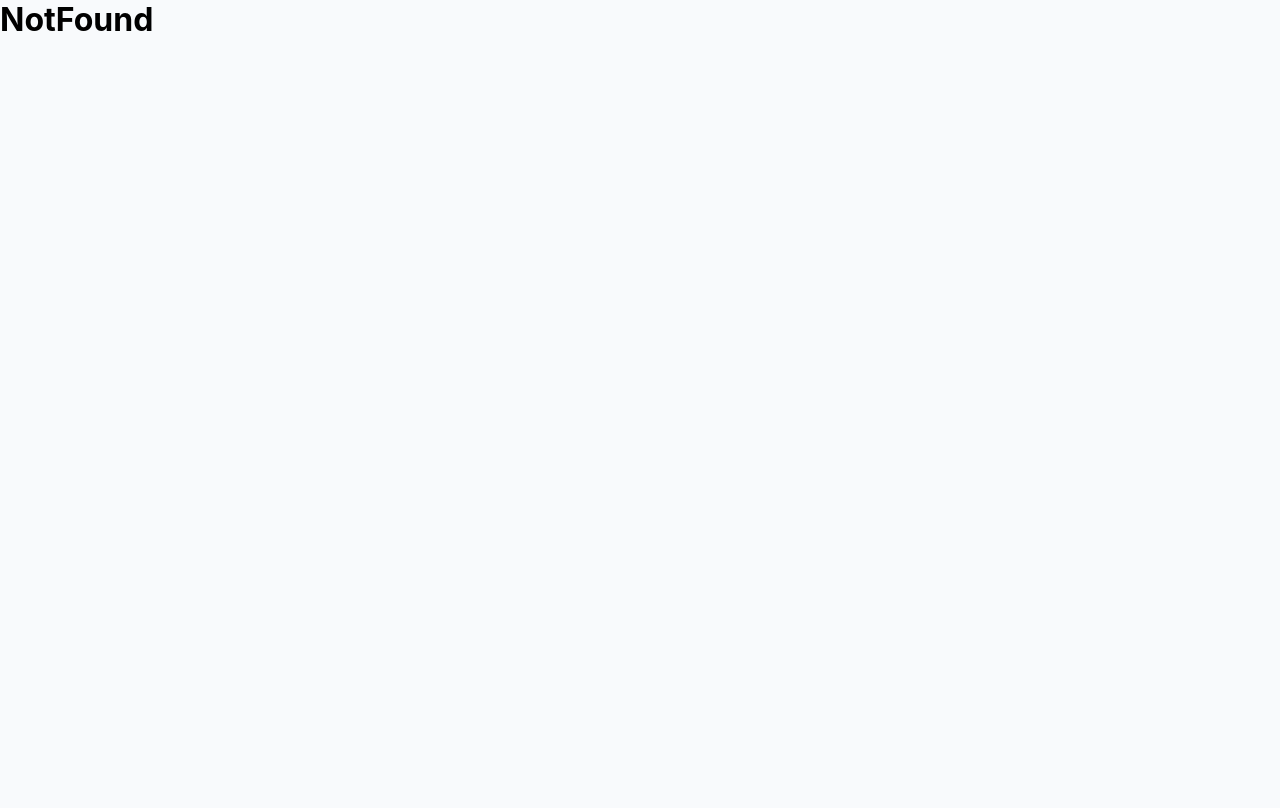
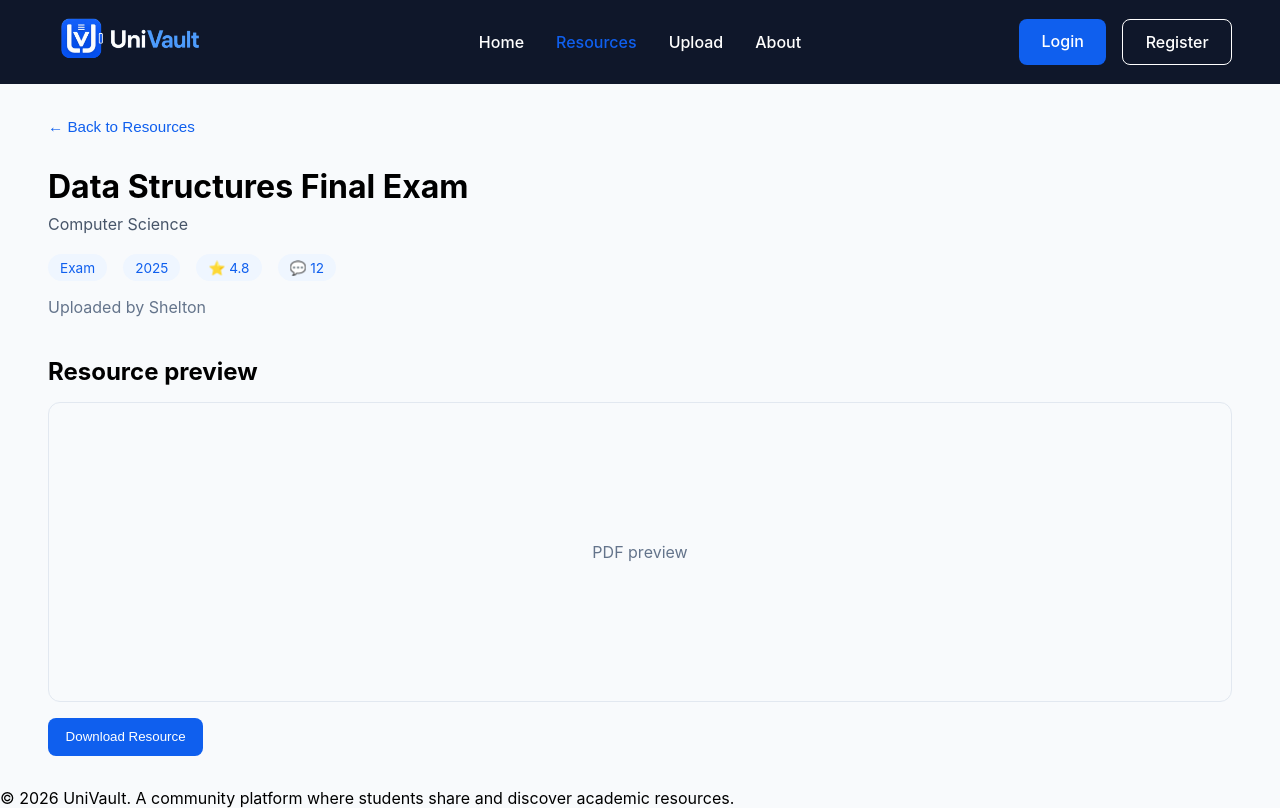
Before and after one commit to SheltonTeles/univault, a React app in the folder frontend/: page /resources/1 in a window 1280 px wide. Built offline with nearby package versions, Linux system fonts and the light colour scheme; the HTML template or start-up script is replaced by a standard one.

Commit message:
Completed resource page navigation

```diff
--- a/frontend/src/components/Resources/ResourceCard.jsx
+++ b/frontend/src/components/Resources/ResourceCard.jsx
@@ -1,7 +1,9 @@
 import Card from "../ui/Card";
 import "./ResourceCard.css";
+import { useNavigate } from "react-router-dom";
+function ResourceCard({ resource }) {
 
-function ResourceCard({ resource }) {
+  const navigate = useNavigate();
   return (
     <Card>
 
@@ -35,7 +37,7 @@ function ResourceCard({ resource }) {
 
       </div>
 
-      <button className="view-resource-button">
+      <button className="view-resource-button" onClick={() => navigate(`/resources/${resource.id}`)}>
         View Resource
       </button>
 
--- /dev/null
+++ b/frontend/src/pages/ResourceDetails.css
@@ -0,0 +1,73 @@
+.resource-details-page{
+    padding: 2rem 3rem;
+}
+
+.back-button{
+    background:none;
+    border: none;
+    padding: 0;
+    margin-bottom: 2rem;
+    color: #0f5fee;
+    font-size: 0.95rem;
+    cursor: pointer;
+}
+
+.resource-details-page h1 {
+  margin-bottom: 0.5rem;
+}
+
+.resource-course {
+  color: #475569;
+}
+
+.resource-meta {
+  display: flex;
+  gap: 1rem;
+  margin-top: 1.25rem;
+  flex-wrap: wrap;
+}
+
+.resource-meta span {
+  background: #eff6ff;
+  color: #0f5fee;
+  padding: 0.35rem 0.75rem;
+  border-radius: 20px;
+  font-size: 0.85rem;
+}
+
+.resource-uploader {
+  margin-top: 1rem;
+  color: #64748b;
+}
+
+.resource-preview {
+  margin-top: 2.5rem;
+}
+
+.preview-placeholder {
+  min-height: 300px;
+  margin-top: 1rem;
+
+  display: flex;
+  align-items: center;
+  justify-content: center;
+
+  background: #f8fafc;
+  border: 1px solid #e2e8f0;
+  border-radius: 12px;
+
+  color: #64748b;
+}
+
+.download-button {
+  margin-top: 1rem;
+  padding: 0.7rem 1.1rem;
+
+  background: #0f5fee;
+  color: white;
+
+  border: none;
+  border-radius: 8px;
+
+  cursor: pointer;
+}
--- /dev/null
+++ b/frontend/src/pages/ResourceDetails.jsx
@@ -0,0 +1,51 @@
+import { useParams, useNavigate } from "react-router-dom";
+import resources from "../data/resources";
+import "./ResourceDetails.css";
+
+function ResourceDetails (){
+    const { id } = useParams();
+    const navigate = useNavigate();
+    const resource = resources.find(resource => String(resource.id)=== id);
+
+    if (!resource) {
+        return <p>Resource not found.</p>;
+    }
+    return (
+        <main className="resource-details-page">
+            <button className="back-button" onClick={() => navigate("/resources")}>
+                ← Back to Resources
+            </button>
+
+            <h1>{resource.title}</h1>
+
+            <p className="resource-course">
+                {resource.course}
+            </p>
+
+            <div className="resource-meta">
+                <span>{resource.type}</span>
+                <span>{resource.year}</span>
+                <span>⭐ {resource.rating}</span>
+                <span>💬 {resource.comments}</span>
+            </div>
+
+            <p className="resource-uploader">
+                Uploaded by Shelton
+            </p>
+
+            <section className="resource-preview">
+                <h2>Resource preview</h2>
+
+                <div className="preview-placeholder">
+                    PDF preview
+                </div>
+
+                <button className="download-button">
+                    Download Resource
+                </button>
+            </section>
+        </main>
+    );
+}
+
+export default ResourceDetails;
--- a/frontend/src/routes/AppRoutes.jsx
+++ b/frontend/src/routes/AppRoutes.jsx
@@ -11,6 +11,8 @@ import Profile from "../pages/Profile";
 import About from "../pages/About";
 import NotFound from "../pages/NotFound";
 
+import ResourceDetails from "../pages/ResourceDetails";
+
 function AppRoutes() {
   return (
     <BrowserRouter>
@@ -23,6 +25,7 @@ function AppRoutes() {
           <Route path="/register" element={<Register />} />
           <Route path="/profile" element={<Profile />} />
           <Route path="/about" element={<About />} />
+          <Route path="/resources/:id" element={<ResourceDetails />} />
         </Route>
 
         <Route path="*" element={<NotFound />} />
```
